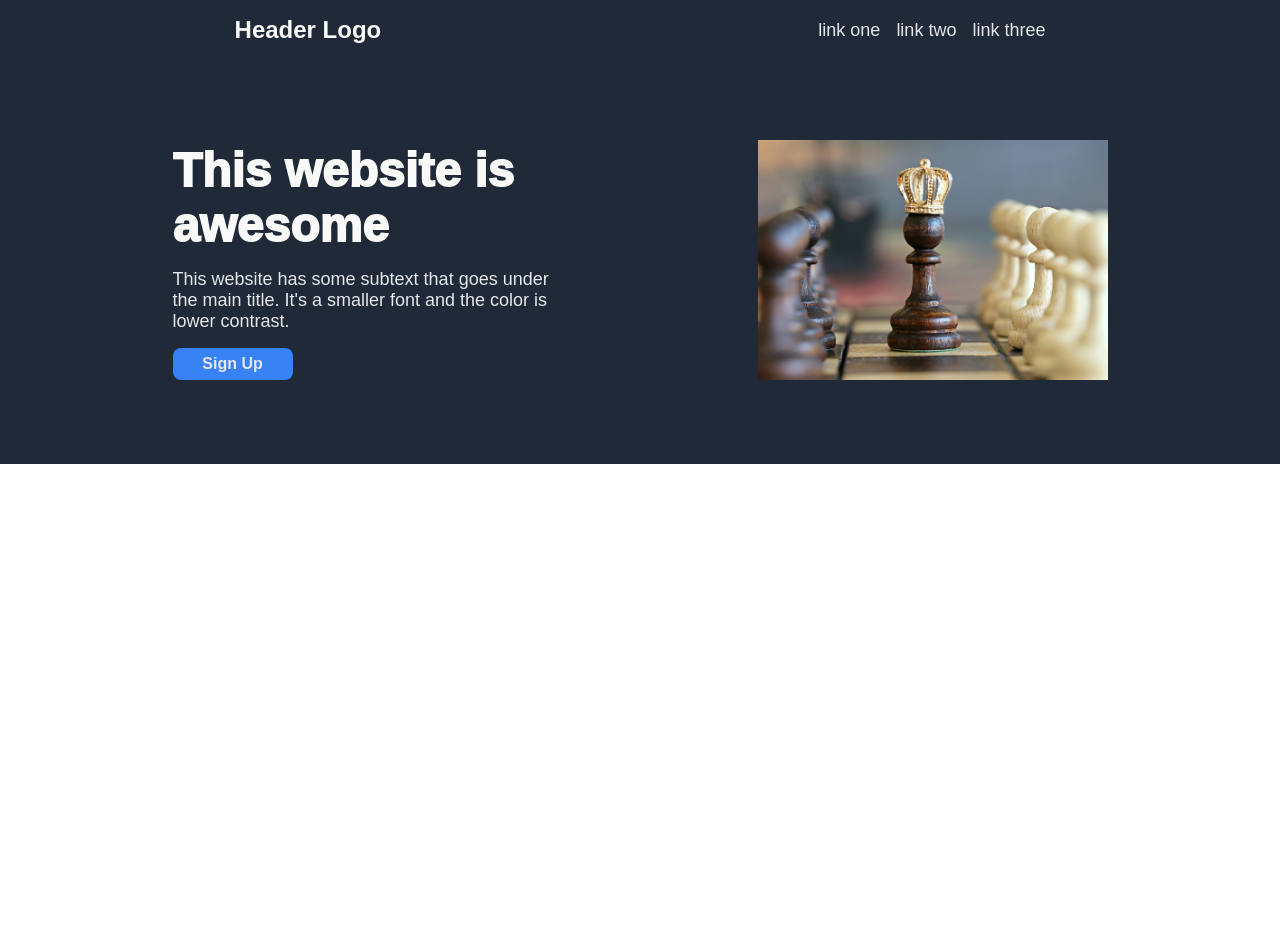
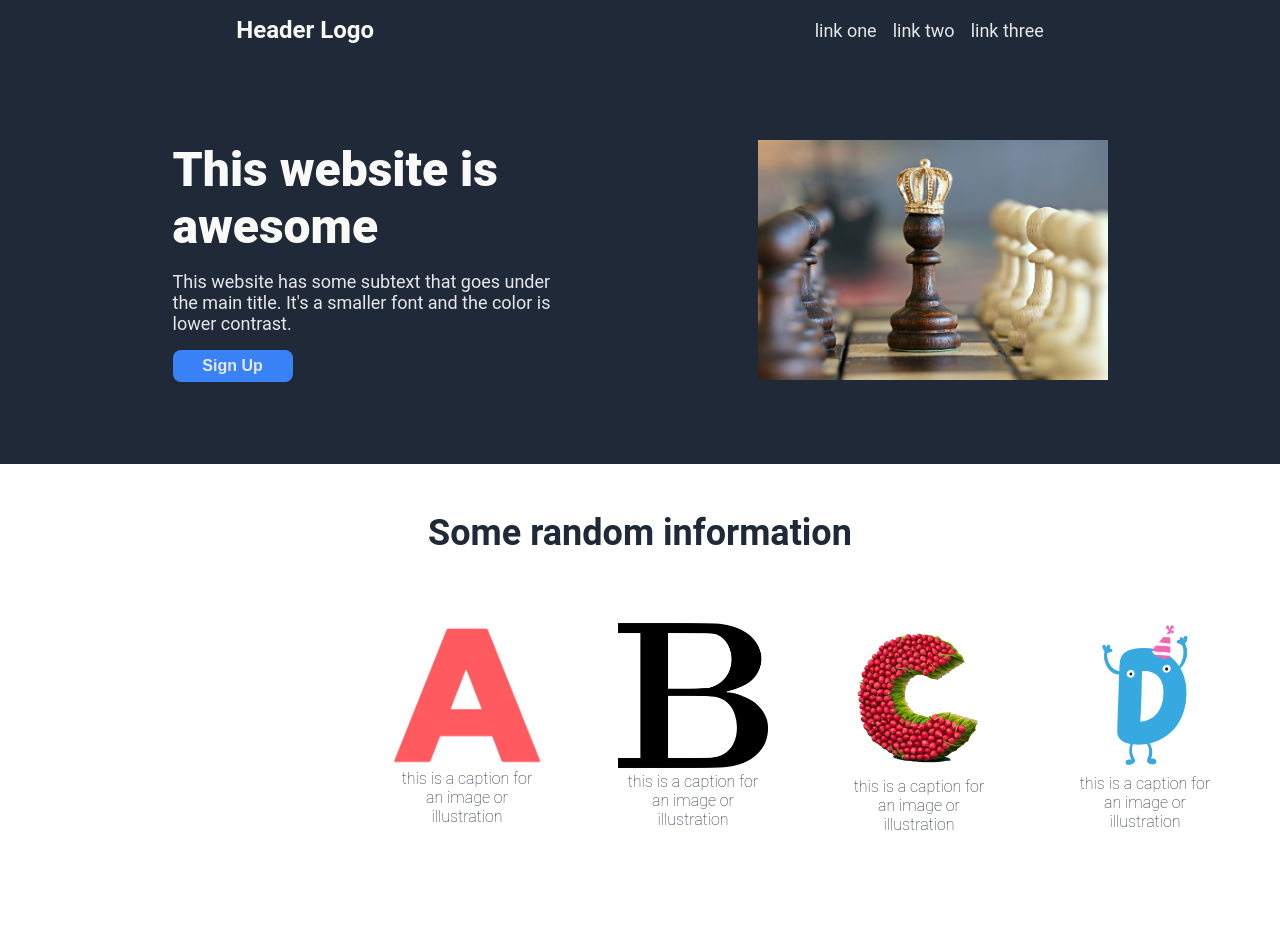
Before and after one commit to authura/landing-page, a plain HTML site: page index.html in a window 1280 px wide. Before the commit the page ends 800 px from the top, so only its background shows below. Drawn offline with Linux system fonts and the light colour scheme.

Commit message:
Added image list and captions

```diff
--- a/index.html
+++ b/index.html
@@ -32,6 +32,29 @@
                 <img src="img/chess.jpg" width="350px" height="auto">
             </div>
         </div>
+        <div class="info">
+            <div class="info-header">
+                <h2>Some random information</h2>
+            </div>
+            <div class="grid">
+                <div class="grid-1">
+                    <img class="gridimga" src="img/a.png" alt="The Letter A">
+                    <p>this is a caption for an image or illustration</p>
+                </div>
+                <div class="grid-2">
+                    <img class="gridimgb" src="img/b.png" alt="The Letter B">
+                    <p>this is a caption for an image or illustration</p>
+                </div>
+                <div class="grid-3">
+                    <img class="gridimgc" src="img/c.png" alt="The Letter C">
+                    <p>this is a caption for an image or illustration</p>
+                </div>
+                <div class="grid-4">
+                    <img class="gridimgd" src="img/d.png" alt="The Letter D">
+                    <p>this is a caption for an image or illustration</p>
+                </div>
+            </div>
+        </div>
     </main>
     <footer>
 
--- a/style.css
+++ b/style.css
@@ -8,7 +8,7 @@
 
 /* Set fonts */
 html {
-    font-family: Arial, Helvetica, sans-serif;
+    font-family: Roboto, Arial, Helvetica, sans-serif;
 }
 
 header {
@@ -85,3 +85,39 @@ button {
     font-size: 16px;
     border-radius: 8px;
 }
+
+.info {
+    margin: 16px;
+    padding: 32px;
+    display: flex;
+    flex-direction: column;
+    align-items: center;
+    justify-content: center;
+
+}
+
+.info-header {
+    font-size: 24px;
+    font-weight: bold;
+    color: #1f2937;
+}
+
+.grid {
+    display: flex;
+    align-items: center;
+    justify-content: space-around;
+    padding: 48px;
+    margin: 16px;
+    max-width: 50%;
+    gap: 76px;
+}
+.grid img {
+    max-width: 150px;
+    height: auto;
+}
+
+.grid p {
+    text-align: center;
+    color: #1f2937;
+    font-weight: lighter;
+}
```
Also changed, not shown: img/a.png (added), img/b.png (added), img/c.png (added), img/d.png (added).
